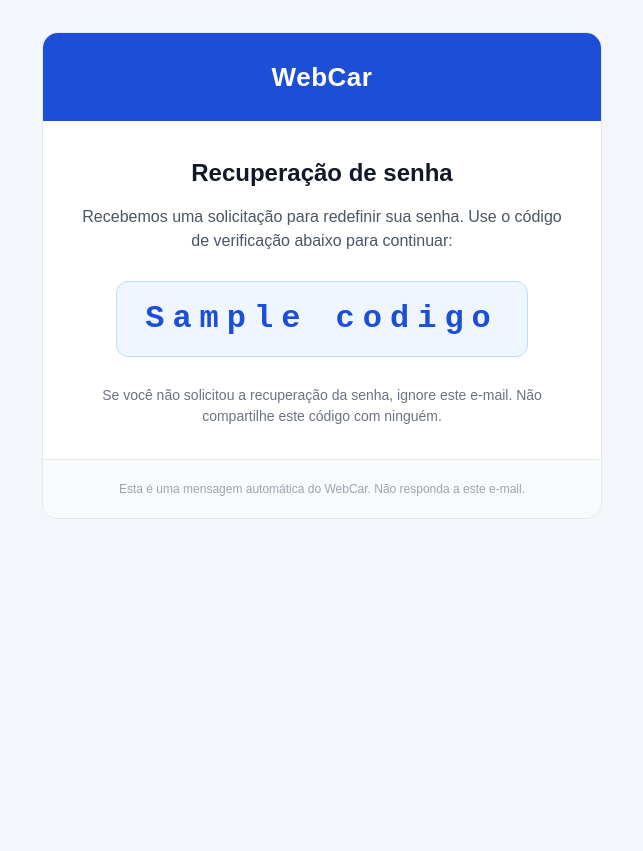
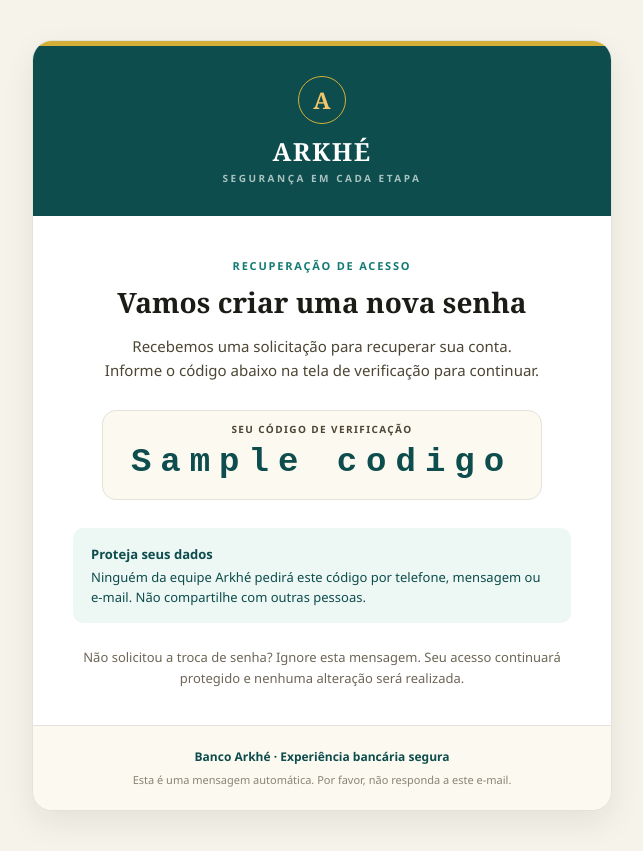
Before and after one commit to GPontin78/back_arkche, a Flask app: template templates/codigo_verificacao.html in a window 1280 px wide. Shown: the whole page, without its empty margins (318-961 px from the left). Before the commit the page ends 519 px from the top, so only its background shows below. Run offline with Flask 3, Linux system fonts and the light colour scheme; the template is opened without the code that fills it: most values are stand-ins (such as "Sample title", 1, 10 or a date in 2020).

Commit message:
esqueci senha

```diff
--- a/config.py
+++ b/config.py
@@ -3,7 +3,7 @@ SECRET_KEY = "Mariahsaudades"
 DB_HOST = "127.0.0.1"
 DB_PORT = 3050
 
-DB_NAME = r"C:\Lucas\arkhe-back\ARKHE.FDB"
+DB_NAME = r"C:\Lucas\back_arkche\ARKHE.FDB"
 
 DB_USER = "SYSDBA"
 DB_PASSWORD = "sysdba"
--- a/main.py
+++ b/main.py
@@ -1,7 +1,6 @@
 from flask import Flask
 from flask_cors import CORS
 import fdb
-
 
 app = Flask(__name__)
 
@@ -26,6 +25,5 @@ con = fdb.connect(
 
 from usuario import *
 
-
 if __name__ == "__main__":
     app.run(debug=True)
--- a/templates/codigo_verificacao.html
+++ b/templates/codigo_verificacao.html
@@ -1,65 +1,36 @@
 <!doctype html>
 <html lang="pt-BR">
-  <head>
-    <meta charset="utf-8">
-    <meta name="viewport" content="width=device-width, initial-scale=1">
-    <meta name="color-scheme" content="light">
-    <meta name="supported-color-schemes" content="light">
-    <title>Código de recuperação de senha</title>
-  </head>
-  <body style="margin: 0; padding: 0; background-color: #f3f6fb; font-family: Arial, Helvetica, sans-serif; color: #1f2937;">
-    <div style="display: none; max-height: 0; overflow: hidden; opacity: 0; color: transparent;">
-      Use o código abaixo para recuperar sua senha no WebCar.
-    </div>
-
-    <table role="presentation" width="100%" cellspacing="0" cellpadding="0" border="0" style="width: 100%; background-color: #f3f6fb;">
-      <tr>
-        <td align="center" style="padding: 32px 16px;">
-          <table role="presentation" width="100%" cellspacing="0" cellpadding="0" border="0" style="width: 100%; max-width: 560px; background-color: #ffffff; border: 1px solid #e5e7eb; border-radius: 16px; overflow: hidden;">
-            <tr>
-              <td align="center" style="padding: 28px 32px; background-color: #1d4ed8;">
-                <div style="font-size: 26px; line-height: 32px; font-weight: 700; color: #ffffff; letter-spacing: 0.5px;">
-                  WebCar
-                </div>
-              </td>
-            </tr>
-
-            <tr>
-              <td style="padding: 36px 32px 32px;">
-                <h1 style="margin: 0 0 16px; font-size: 24px; line-height: 32px; color: #111827; text-align: center;">
-                  Recuperação de senha
-                </h1>
-
-                <p style="margin: 0 0 24px; font-size: 16px; line-height: 24px; color: #4b5563; text-align: center;">
-                  Recebemos uma solicitação para redefinir sua senha. Use o código de verificação abaixo para continuar:
-                </p>
-
-                <table role="presentation" width="100%" cellspacing="0" cellpadding="0" border="0">
-                  <tr>
-                    <td align="center" style="padding: 4px 0 28px;">
-                      <div style="display: inline-block; padding: 18px 28px; background-color: #eff6ff; border: 1px solid #bfdbfe; border-radius: 12px; font-family: 'Courier New', Courier, monospace; font-size: 32px; line-height: 38px; font-weight: 700; letter-spacing: 8px; color: #1d4ed8; text-align: center;">
-                        {{ codigo }}
-                      </div>
-                    </td>
-                  </tr>
-                </table>
-
-                <p style="margin: 0; font-size: 14px; line-height: 21px; color: #6b7280; text-align: center;">
-                  Se você não solicitou a recuperação da senha, ignore este e-mail. Não compartilhe este código com ninguém.
-                </p>
-              </td>
-            </tr>
-
-            <tr>
-              <td style="padding: 20px 32px; background-color: #f9fafb; border-top: 1px solid #e5e7eb;">
-                <p style="margin: 0; font-size: 12px; line-height: 18px; color: #9ca3af; text-align: center;">
-                  Esta é uma mensagem automática do WebCar. Não responda a este e-mail.
-                </p>
-              </td>
-            </tr>
-          </table>
-        </td>
-      </tr>
-    </table>
-  </body>
+<head><meta charset="utf-8"><meta name="viewport" content="width=device-width, initial-scale=1"><meta name="color-scheme" content="light"><title>C&oacute;digo de recupera&ccedil;&atilde;o</title></head>
+<body style="margin:0;padding:0;background:#f6f3ea;font-family:'Segoe UI',Arial,sans-serif;color:#1c1c17;">
+  <div style="display:none;max-height:0;overflow:hidden;opacity:0;color:transparent;">Seu c&oacute;digo de recupera&ccedil;&atilde;o do Banco Arkh&eacute; &eacute; {{ codigo }}.</div>
+  <table role="presentation" width="100%" cellspacing="0" cellpadding="0" border="0" style="width:100%;background:#f6f3ea;">
+    <tr><td align="center" style="padding:40px 16px;">
+      <table role="presentation" width="100%" cellspacing="0" cellpadding="0" border="0" style="width:100%;max-width:580px;border-collapse:separate;background:#fff;border:1px solid #e5e2da;border-radius:20px;overflow:hidden;box-shadow:0 12px 32px rgba(28,28,23,.08);">
+        <tr><td style="height:5px;background:#d4af37;font-size:0;line-height:0;">&nbsp;</td></tr>
+        <tr><td align="center" style="padding:30px 36px;background:#0d4d4d;">
+          <table role="presentation" cellspacing="0" cellpadding="0" border="0"><tr><td align="center" style="width:46px;height:46px;border:1px solid #d4af37;border-radius:50%;color:#f2c669;font-family:Georgia,serif;font-size:23px;font-weight:bold;line-height:46px;">A</td></tr></table>
+          <div style="margin-top:12px;color:#fff;font-family:Georgia,serif;font-size:25px;line-height:30px;font-weight:bold;letter-spacing:1.5px;">ARKH&Eacute;</div>
+          <div style="margin-top:4px;color:#a9c2c0;font-size:10px;line-height:16px;font-weight:600;letter-spacing:2.5px;text-transform:uppercase;">Seguran&ccedil;a em cada etapa</div>
+        </td></tr>
+        <tr><td style="padding:42px 40px 36px;">
+          <p style="margin:0 0 10px;color:#137a74;font-size:11px;line-height:16px;font-weight:800;letter-spacing:1.8px;text-align:center;text-transform:uppercase;">Recupera&ccedil;&atilde;o de acesso</p>
+          <h1 style="margin:0 0 14px;color:#1c1c17;font-family:Georgia,serif;font-size:28px;line-height:36px;text-align:center;">Vamos criar uma nova senha</h1>
+          <p style="margin:0 auto 28px;max-width:440px;color:#4d4635;font-size:15px;line-height:24px;text-align:center;">Recebemos uma solicita&ccedil;&atilde;o para recuperar sua conta. Informe o c&oacute;digo abaixo na tela de verifica&ccedil;&atilde;o para continuar.</p>
+          <table role="presentation" width="100%" cellspacing="0" cellpadding="0" border="0"><tr><td align="center" style="padding:0 0 28px;">
+            <table role="presentation" cellspacing="0" cellpadding="0" border="0" style="border-collapse:separate;background:#fcf9f0;border:1px solid #e5e2da;border-radius:14px;">
+              <tr><td align="center" style="padding:10px 24px 0;color:#4d4635;font-size:10px;line-height:16px;font-weight:700;letter-spacing:1.4px;text-transform:uppercase;">Seu c&oacute;digo de verifica&ccedil;&atilde;o</td></tr>
+              <tr><td align="center" style="padding:4px 28px 16px;color:#0d4d4d;font-family:'Courier New',monospace;font-size:34px;line-height:42px;font-weight:700;letter-spacing:9px;">{{ codigo }}</td></tr>
+            </table>
+          </td></tr></table>
+          <table role="presentation" width="100%" cellspacing="0" cellpadding="0" border="0" style="border-collapse:separate;background:#edf7f3;border-radius:10px;"><tr><td style="padding:16px 18px;color:#0d4d4d;font-size:13px;line-height:20px;"><strong style="display:block;margin-bottom:3px;">Proteja seus dados</strong>Ningu&eacute;m da equipe Arkh&eacute; pedir&aacute; este c&oacute;digo por telefone, mensagem ou e-mail. N&atilde;o compartilhe com outras pessoas.</td></tr></table>
+          <p style="margin:24px 0 0;color:#6e6758;font-size:13px;line-height:21px;text-align:center;">N&atilde;o solicitou a troca de senha? Ignore esta mensagem. Seu acesso continuar&aacute; protegido e nenhuma altera&ccedil;&atilde;o ser&aacute; realizada.</p>
+        </td></tr>
+        <tr><td style="padding:22px 32px;background:#fcf9f0;border-top:1px solid #e5e2da;">
+          <p style="margin:0 0 5px;color:#0d4d4d;font-size:12px;line-height:18px;font-weight:700;text-align:center;">Banco Arkh&eacute; &middot; Experi&ecirc;ncia banc&aacute;ria segura</p>
+          <p style="margin:0;color:#8a8374;font-size:11px;line-height:17px;text-align:center;">Esta &eacute; uma mensagem autom&aacute;tica. Por favor, n&atilde;o responda a este e-mail.</p>
+        </td></tr>
+      </table>
+    </td></tr>
+  </table>
+</body>
 </html>
```
Also changed, not shown: funcao.py (+0 -21 lines), usuario.py (+45 -37 lines), 1 other file.
